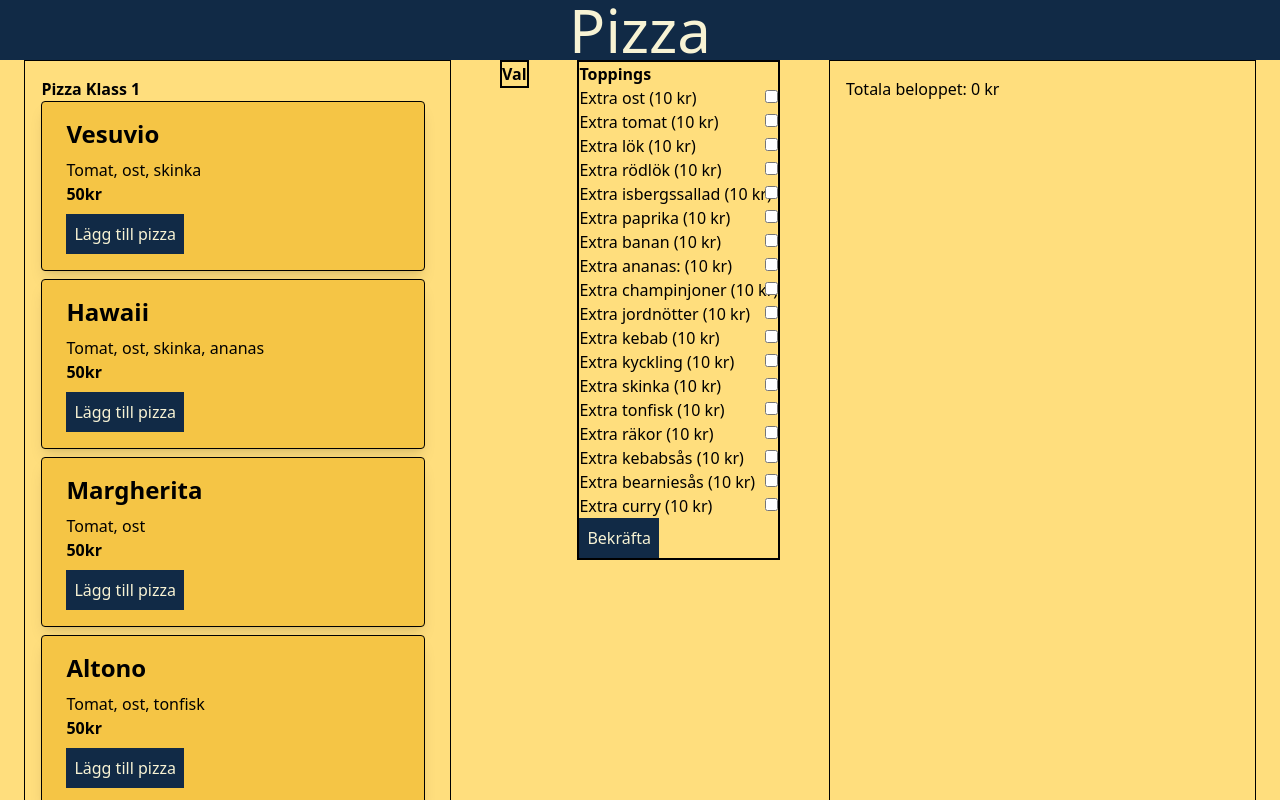
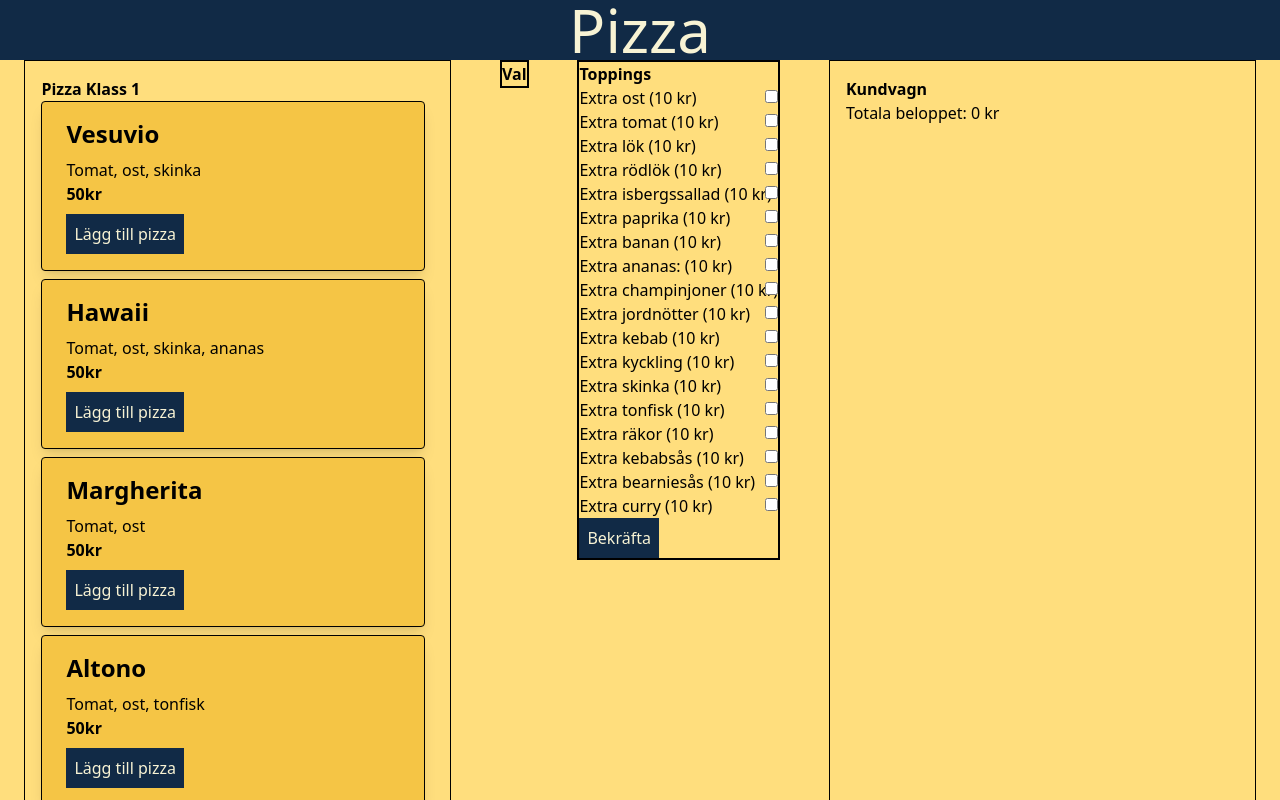
Before and after one commit to biggieliten/PizzaCalculator, a React (Vite) app: page / in a window 1280 px wide. Shown: the top 800 px of the page. Built offline with nearby package versions, Linux system fonts and the light colour scheme.

Commit message:
separated total and pizzadetails

```diff
--- a/src/Components/Total/PizzaDetails/PizzaDetails.tsx
+++ b/src/Components/Total/PizzaDetails/PizzaDetails.tsx
@@ -1,15 +1,23 @@
 import { useContext } from "react";
 import { Pizza } from "../../../pizzaTypes";
 import Button from "../../Button/Button";
-
+import { PizzaContext } from "../../GlobalPizza/GlobalPizza";
 
 const PizzaDetails = ({ pizza }: { pizza: Pizza }) => {
   const logDetails = () => console.log(pizza);
   console.log("Pizza Details:", pizza.name, pizza.ingredients);
+  const { modifiedPizza } = useContext(PizzaContext);
 
   return (
     <div className="">
       <h3>{pizza.name}</h3>
+      {modifiedPizza.map((pizza, index) => (
+        <div key={index} className="mb-2">
+          <h3>{pizza.name}</h3>
+          <p>Price: {pizza.price} kr</p>
+          <i>Toppings: {pizza.toppings && pizza.toppings.join(", ")}</i>
+        </div>
+      ))}
       <ul>
         {/* {pizza.ingredients.map((ingredients, index) => (
           <li key={index}>{ingredients}</li>
--- a/src/Components/Total/Total.tsx
+++ b/src/Components/Total/Total.tsx
@@ -33,16 +33,20 @@ import PizzaDetails from "./PizzaDetails/PizzaDetails";
 
 const TotalSum: React.FC = (): React.ReactNode => {
   const { modifiedPizza } = useContext(PizzaContext);
-
   return (
     <div className="flex flex-col w-1/3 p-4 border border-gray-200">
+      <h1 className="font-bold">Kundvagn</h1>
+
       {modifiedPizza.map((pizza, index) => (
+        <PizzaDetails pizza={pizza} key={index} />
+      ))}
+      {/* {modifiedPizza.map((pizza, index) => (
         <div key={index} className="mb-2">
           <h3>{pizza.name}</h3>
           <p>Price: {pizza.price} kr</p>
           <p>Toppings: {pizza.toppings && pizza.toppings.join(", ")}</p>
         </div>
-      ))}
+      ))} */}
       <h2>
         Totala beloppet:{" "}
         {modifiedPizza.reduce((sum, pizza) => sum + pizza.price, 0)} kr
```
